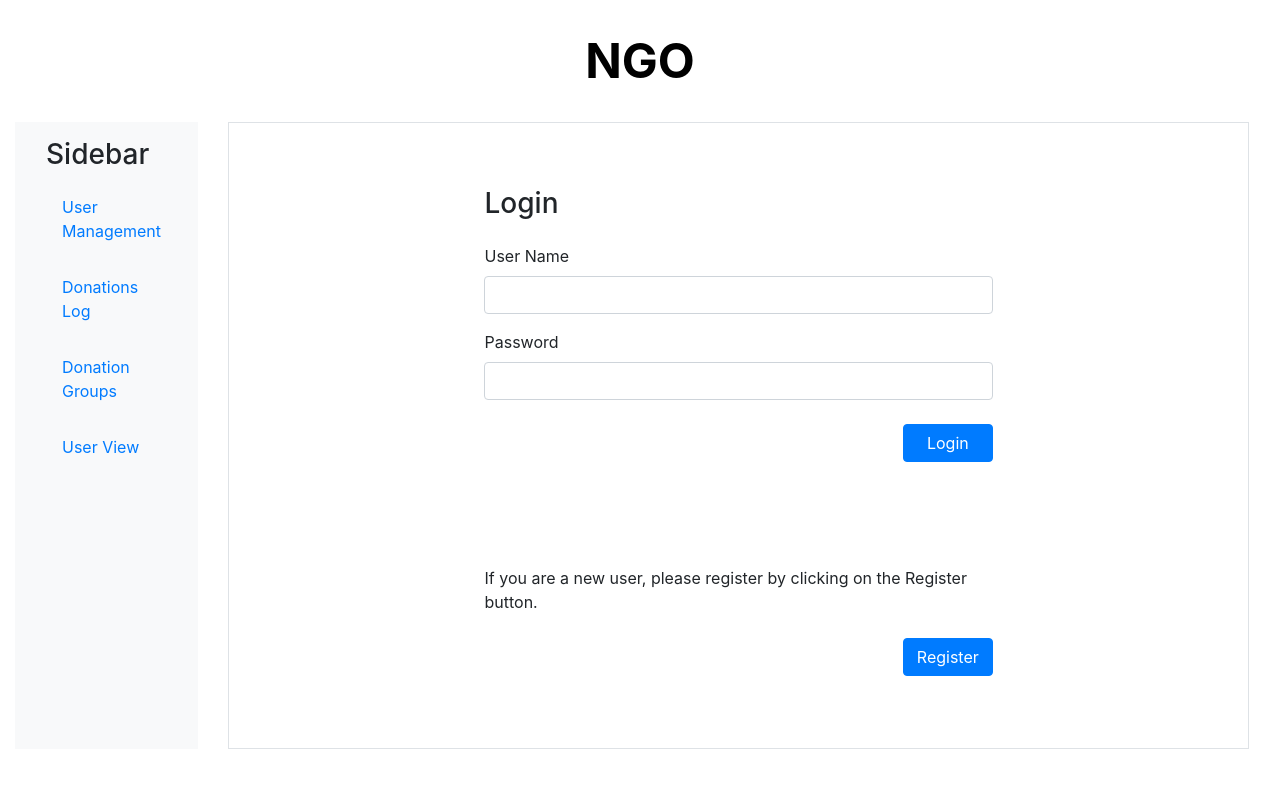
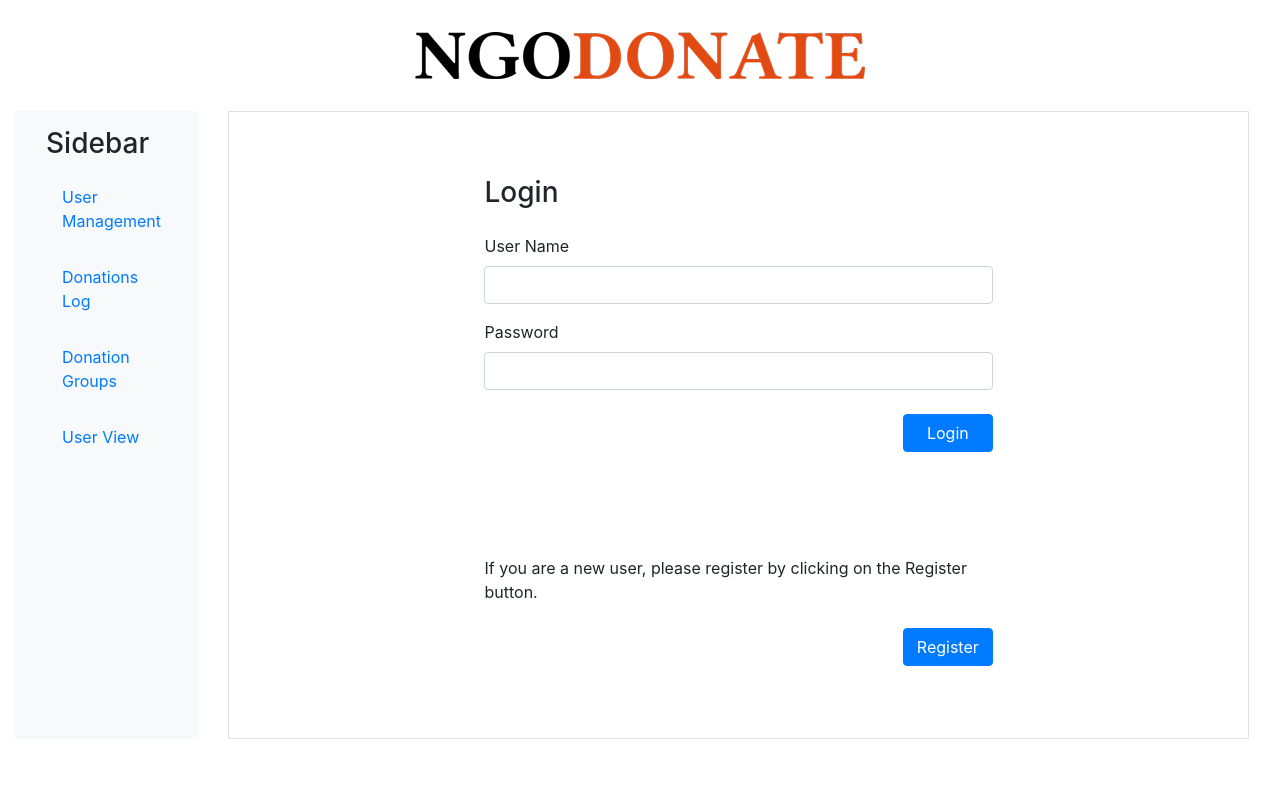
Before and after one commit to loganrennick/ngodonate, an Angular app: page / in a window 1280 px wide. Shown: the top 788 px of the page. Built offline with nearby package versions, Linux system fonts and the light colour scheme.

Commit message:
added logo

```diff
--- a/src/app/app.component.html
+++ b/src/app/app.component.html
@@ -1,6 +1,7 @@
 <div class="col-12">
-  <h1 class="m-4 text-center"><a class="nav-link glitch" routerLink="/" routerLinkActive="active">NGO</a>
-  </h1>
+  <div class="m-4 text-center"><a class="nav-link" routerLink="/" routerLinkActive="active"><img
+        src="assets/logo-sm.png" width="450px" /></a>
+  </div>
   <div class="row">
     <div class="col-2">
       <div class="h-100 d-flex align-items-stretch">
```
Also changed, not shown: src/assets/logo-sm.png (added).
